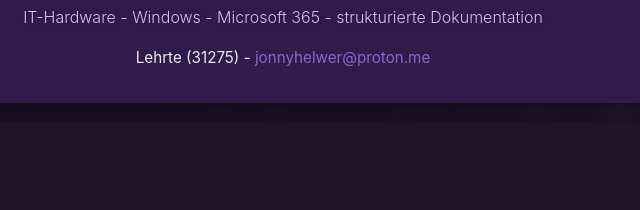
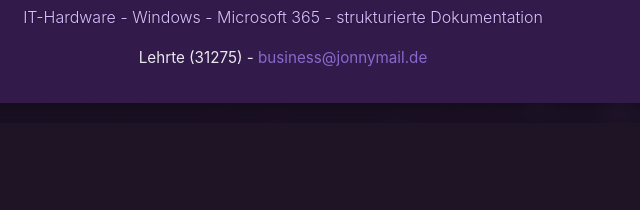
Before and after one commit to JonnyHelwer/personal.info, a plain HTML site: page index.html in a window 1280 px wide. Shown: the part 334-544 px from the top of the page, 357-997 px from the left. Drawn offline with Linux system fonts and the light colour scheme.

Commit message:
Changed Email
Changed Email

```diff
--- a/index.html
+++ b/index.html
@@ -222,7 +222,7 @@
       <h1>Jonny Helwer</h1>
       <p class="subtitle">IT-Hardware - Windows - Microsoft 365 - strukturierte Dokumentation</p>
       <div class="small">
-        Lehrte (31275) - <a href="mailto:jonnyhelwer@proton.me">jonnyhelwer@proton.me</a>
+        Lehrte (31275) - <a href="mailto:business@jonnymail.de">business@jonnymail.de</a>
       </div>
     </header>
 
```
